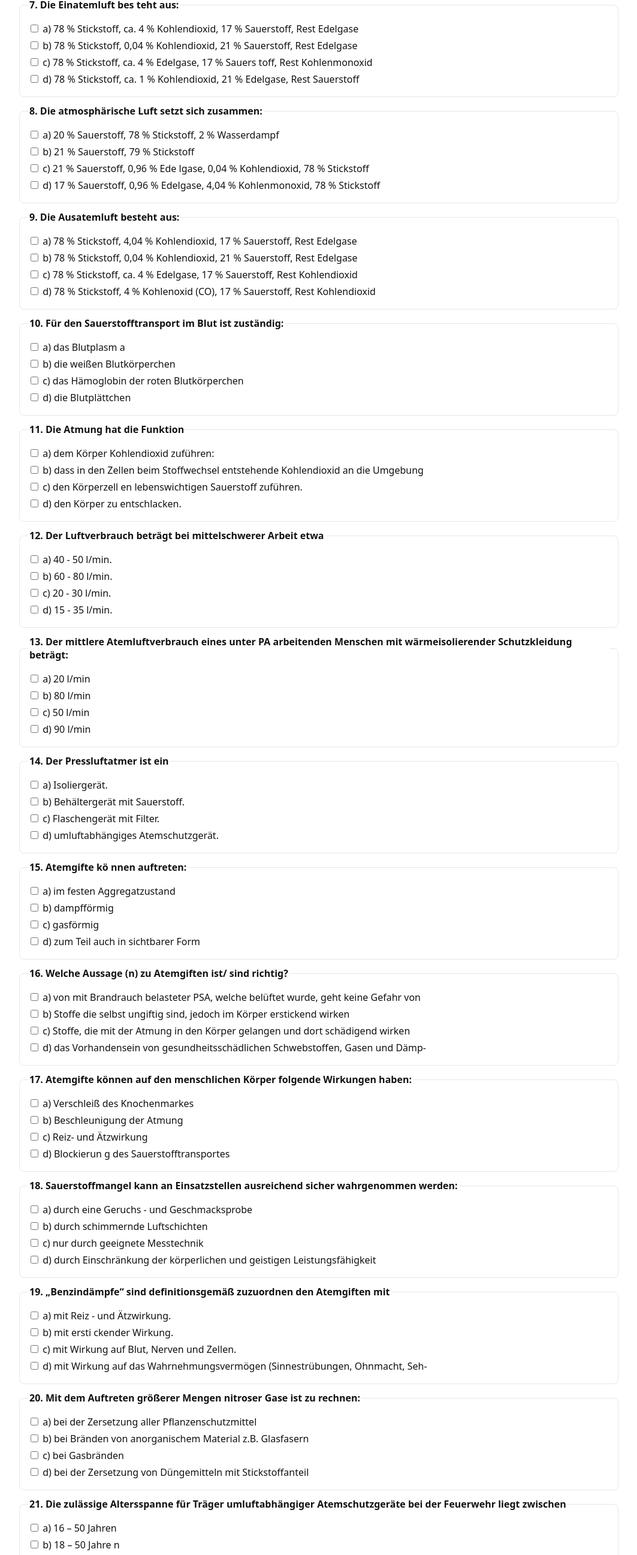
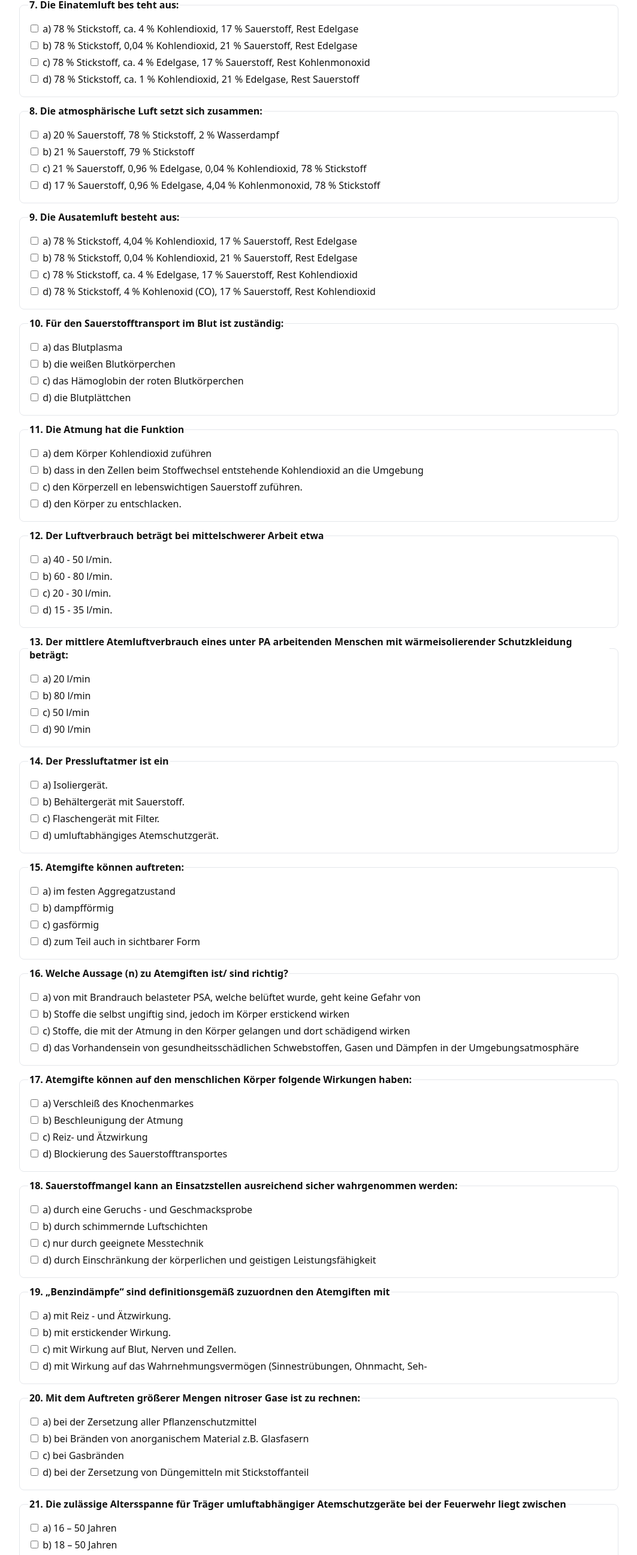
Before and after one commit to sebastiankutschbach/at-quiz, a plain HTML site: page index.html in a window 1280 px wide. Shown: the part 1252-3845 px from the top of the page at 60% size, without its empty margins (108-1171 px from the left). Drawn offline with Linux system fonts and the light colour scheme.

Commit message:
some fixes

```diff
--- a/index.html
+++ b/index.html
@@ -88,7 +88,7 @@
       <legend>7. Die Einatemluft bes teht aus:</legend>
       <label><input type="checkbox" name="q7" value="a"> a) 78 % Stickstoff, ca. 4 % Kohlendioxid, 17 % Sauerstoff, Rest Edelgase</label>
       <label><input type="checkbox" name="q7" value="b"> b) 78 % Stickstoff, 0,04 % Kohlendioxid, 21 % Sauerstoff, Rest Edelgase</label>
-      <label><input type="checkbox" name="q7" value="c"> c) 78 % Stickstoff, ca. 4 % Edelgase, 17 % Sauers toff, Rest Kohlenmonoxid</label>
+      <label><input type="checkbox" name="q7" value="c"> c) 78 % Stickstoff, ca. 4 % Edelgase, 17 % Sauerstoff, Rest Kohlenmonoxid</label>
       <label><input type="checkbox" name="q7" value="d"> d) 78 % Stickstoff, ca. 1 % Kohlendioxid, 21 % Edelgase, Rest Sauerstoff</label>
     </fieldset>
 
@@ -96,7 +96,7 @@
       <legend>8. Die atmosphärische Luft setzt sich zusammen:</legend>
       <label><input type="checkbox" name="q8" value="a"> a) 20 % Sauerstoff, 78 % Stickstoff, 2 % Wasserdampf</label>
       <label><input type="checkbox" name="q8" value="b"> b) 21 % Sauerstoff, 79 % Stickstoff</label>
-      <label><input type="checkbox" name="q8" value="c"> c) 21 % Sauerstoff, 0,96 % Ede lgase, 0,04 % Kohlendioxid, 78 % Stickstoff</label>
+      <label><input type="checkbox" name="q8" value="c"> c) 21 % Sauerstoff, 0,96 % Edelgase, 0,04 % Kohlendioxid, 78 % Stickstoff</label>
       <label><input type="checkbox" name="q8" value="d"> d) 17 % Sauerstoff, 0,96 % Edelgase, 4,04 % Kohlenmonoxid, 78 % Stickstoff</label>
     </fieldset>
 
@@ -110,7 +110,7 @@
 
     <fieldset data-q="q10">
       <legend>10. Für den Sauerstofftransport im Blut ist zuständig:</legend>
-      <label><input type="checkbox" name="q10" value="a"> a) das Blutplasm a</label>
+      <label><input type="checkbox" name="q10" value="a"> a) das Blutplasma</label>
       <label><input type="checkbox" name="q10" value="b"> b) die weißen Blutkörperchen</label>
       <label><input type="checkbox" name="q10" value="c"> c) das Hämoglobin der roten Blutkörperchen</label>
       <label><input type="checkbox" name="q10" value="d"> d) die Blutplättchen</label>
@@ -118,7 +118,7 @@
 
     <fieldset data-q="q11">
       <legend>11. Die Atmung hat die Funktion</legend>
-      <label><input type="checkbox" name="q11" value="a"> a) dem Körper Kohlendioxid zuführen:</label>
+      <label><input type="checkbox" name="q11" value="a"> a) dem Körper Kohlendioxid zuführen</label>
       <label><input type="checkbox" name="q11" value="b"> b) dass in den Zellen beim Stoffwechsel entstehende Kohlendioxid an die Umgebung</label>
       <label><input type="checkbox" name="q11" value="c"> c) den Körperzell en lebenswichtigen Sauerstoff zuführen.</label>
       <label><input type="checkbox" name="q11" value="d"> d) den Körper zu entschlacken.</label>
@@ -149,7 +149,7 @@
     </fieldset>
 
     <fieldset data-q="q15">
-      <legend>15. Atemgifte kö nnen auftreten:</legend>
+      <legend>15. Atemgifte können auftreten:</legend>
       <label><input type="checkbox" name="q15" value="a"> a) im festen Aggregatzustand</label>
       <label><input type="checkbox" name="q15" value="b"> b) dampfförmig</label>
       <label><input type="checkbox" name="q15" value="c"> c) gasförmig</label>
@@ -161,7 +161,7 @@
       <label><input type="checkbox" name="q16" value="a"> a) von mit Brandrauch belasteter PSA, welche belüftet wurde, geht keine Gefahr von</label>
       <label><input type="checkbox" name="q16" value="b"> b) Stoffe die selbst ungiftig sind, jedoch im Körper erstickend wirken</label>
       <label><input type="checkbox" name="q16" value="c"> c) Stoffe, die mit der Atmung in den Körper gelangen und dort schädigend wirken</label>
-      <label><input type="checkbox" name="q16" value="d"> d) das Vorhandensein von gesundheitsschädlichen Schwebstoffen, Gasen und Dämp-</label>
+      <label><input type="checkbox" name="q16" value="d"> d) das Vorhandensein von gesundheitsschädlichen Schwebstoffen, Gasen und Dämpfen in der Umgebungsatmosphäre</label>
     </fieldset>
 
     <fieldset data-q="q17">
@@ -169,7 +169,7 @@
       <label><input type="checkbox" name="q17" value="a"> a) Verschleiß des Knochenmarkes</label>
       <label><input type="checkbox" name="q17" value="b"> b) Beschleunigung der Atmung</label>
       <label><input type="checkbox" name="q17" value="c"> c) Reiz- und Ätzwirkung</label>
-      <label><input type="checkbox" name="q17" value="d"> d) Blockierun g des Sauerstofftransportes</label>
+      <label><input type="checkbox" name="q17" value="d"> d) Blockierung des Sauerstofftransportes</label>
     </fieldset>
 
     <fieldset data-q="q18">
@@ -183,7 +183,7 @@
     <fieldset data-q="q19">
       <legend>19. „Benzindämpfe“ sind definitionsgemäß zuzuordnen den Atemgiften mit</legend>
       <label><input type="checkbox" name="q19" value="a"> a) mit Reiz - und Ätzwirkung.</label>
-      <label><input type="checkbox" name="q19" value="b"> b) mit ersti ckender Wirkung.</label>
+      <label><input type="checkbox" name="q19" value="b"> b) mit erstickender Wirkung.</label>
       <label><input type="checkbox" name="q19" value="c"> c) mit Wirkung auf Blut, Nerven und Zellen.</label>
       <label><input type="checkbox" name="q19" value="d"> d) mit Wirkung auf das Wahrnehmungsvermögen (Sinnestrübungen, Ohnmacht, Seh-</label>
     </fieldset>
@@ -199,7 +199,7 @@
     <fieldset data-q="q21">
       <legend>21. Die zulässige Altersspanne für Träger umluftabhängiger Atemschutzgeräte bei der Feuerwehr liegt zwischen</legend>
       <label><input type="checkbox" name="q21" value="a"> a) 16 – 50 Jahren</label>
-      <label><input type="checkbox" name="q21" value="b"> b) 18 – 50 Jahre n</label>
+      <label><input type="checkbox" name="q21" value="b"> b) 18 – 50 Jahren</label>
       <label><input type="checkbox" name="q21" value="c"> c) 18 – 67 Jahren</label>
       <label><input type="checkbox" name="q21" value="d"> d) 18 – 55 Jahren</label>
     </fieldset>
@@ -225,7 +225,7 @@
       <label><input type="checkbox" name="q24" value="a"> a) ist das Manometer zu kontrollieren und weiter zu arbeiten.</label>
       <label><input type="checkbox" name="q24" value="b"> b) hat der betreffende Atemschutzgeräteträger sofort den Rückweg anzutreten.</label>
       <label><input type="checkbox" name="q24" value="c"> c) tritt der Trupp geschlossen den Rückzug an.</label>
-      <label><input type="checkbox" name="q24" value="d"> d) ist unverzüglichen die Feuerw ehreinsatzleitstelle zu informieren.</label>
+      <label><input type="checkbox" name="q24" value="d"> d) ist unverzüglichen die Feuerwehreinsatzleitstelle zu informieren.</label>
     </fieldset>
 
     <fieldset data-q="q25">
@@ -246,14 +246,14 @@
 
     <fieldset data-q="q27">
       <legend>27. Zu der Atemschutzüberwachung gehört unter anderem:</legend>
-      <label><input type="checkbox" name="q27" value="a"> a) das Notieren der Namen der eingesetzten Geräteträger, der Flaschendrücke, die-</label>
+      <label><input type="checkbox" name="q27" value="a"> a) das Notieren der Namen der eingesetzten Geräteträger, der Flaschendrücke, , dieEinsatzzeiten, die Art des Gerätes und der Einsatzort</label>
       <label><input type="checkbox" name="q27" value="b"> b) das Feststellen der Anzahl der vorhandenen PA</label>
       <label><input type="checkbox" name="q27" value="c"> c) die Feststellung des Herstellungsjahres der Atemschutzmasken</label>
       <label><input type="checkbox" name="q27" value="d"> d) das Überprüfen des Typenschildes des verwendeten Atemschutzgerätes</label>
     </fieldset>
 
     <fieldset data-q="q28">
-      <legend>28. An einer Einsatzstelle können Feuerwehrangehörige als Atemschu tzgeräteträ- ger eingesetzt werden, wenn</legend>
+      <legend>28. An einer Einsatzstelle können Feuerwehrangehörige als Atemschutzgeräteträger eingesetzt werden, wenn</legend>
       <label><input type="checkbox" name="q28" value="a"> a) sie körperlich gesund sind, mindestens 18 Jahre alt sind, seit 5 Jahren der Feuer-</label>
       <label><input type="checkbox" name="q28" value="b"> b) wenn sie erfolgreich den Truppführerlehrgang absolviert haben.</label>
       <label><input type="checkbox" name="q28" value="c"> c) wenn sie nicht unter 18 Jahre alt sind, ärztlich untersucht, als Atemschutzgeräte-</label>
@@ -925,12 +925,12 @@
             q18: ['c'],
             q19: ['c'],
             q20: ['d'],
-            q21: ['b'],
+            q21: ['c'],
             q22: ['b', 'd'],
             q23: ['a', 'c'],
-            q24: ['b', 'c'],
+            q24: ['c'],
             q25: ['c'],
-            q26: ['c', 'd'],
+            q26: ['a', 'b', 'c', 'd'],
             q27: ['a'],
             q28: ['c'],
             q29: ['b'],
```
